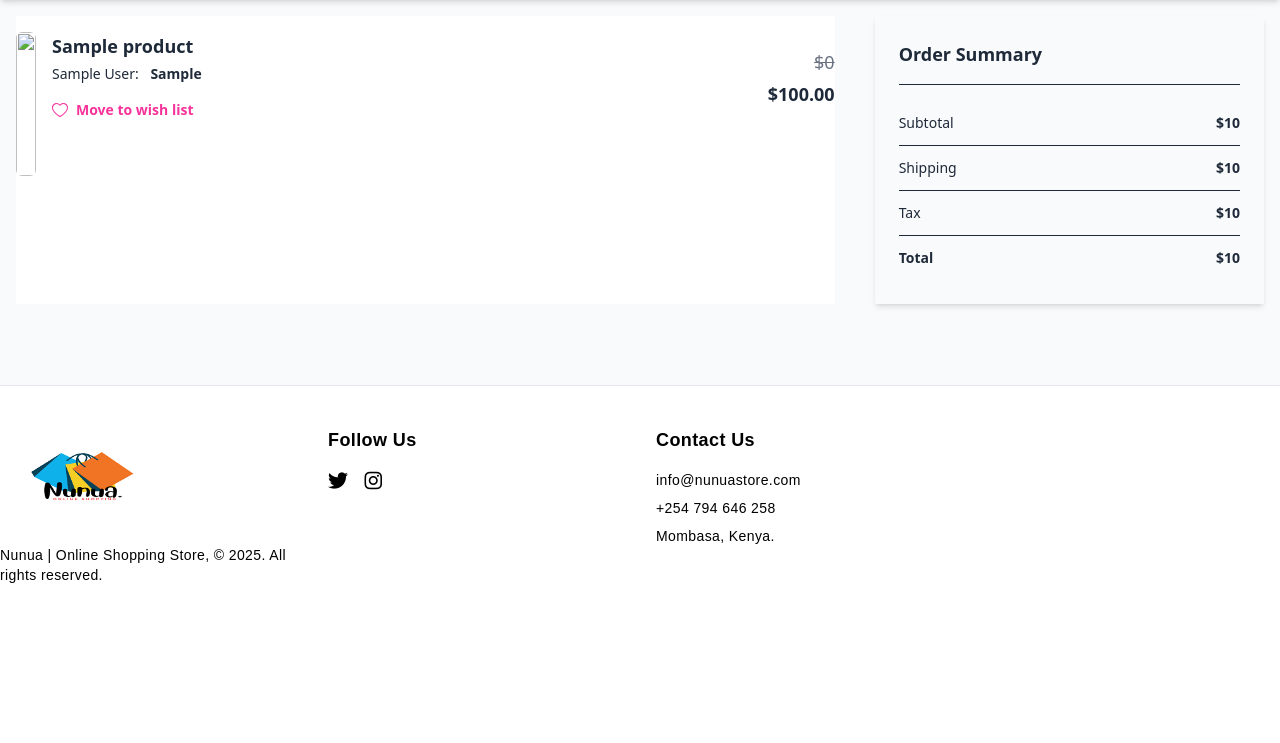
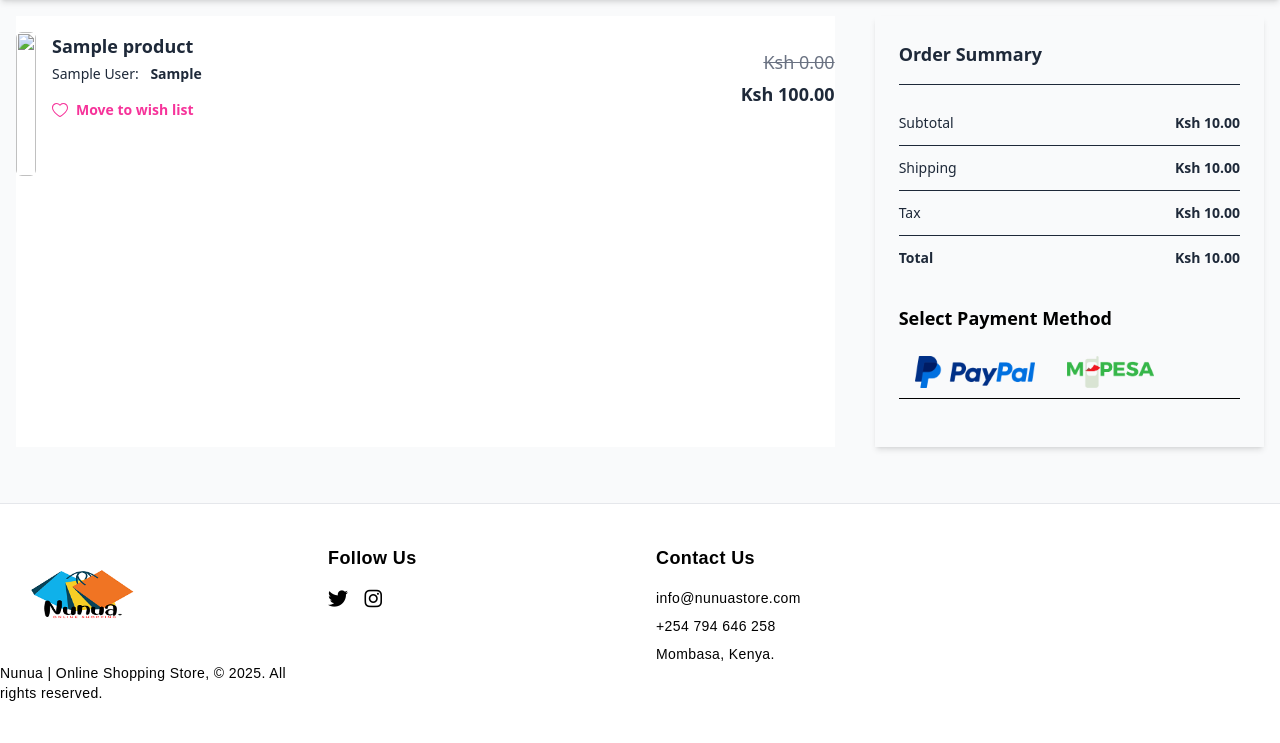
Before and after one commit to BarnabuTech/nunua-store, a Django app: template templates/orders/payments.html in a window 1280 px wide. Shown: the part 175-918 px from the top of the page. Before the commit the page ends 758 px from the top, so only its background shows below. Run offline with Django 5.2, Linux system fonts and the light colour scheme; tables that the repository leaves empty hold one stand-in row (values such as "Sample post"); the template is opened without the code that fills it: values that come from a table or form of the project are taken from there, most other values are stand-ins (such as "Sample title", 1, 10 or a date in 2020); style sheets or scripts are compiled from the project's sources; some libraries are stand-ins or nearby versions.

Commit message:
feat: The Mpesa and PayPal integration mode

```diff
--- a/templates/orders/order_complete.html
+++ b/templates/orders/order_complete.html
@@ -1,4 +1,4 @@
-{% extends 'base.html' %} {% load static %}
+{% extends 'base.html' %} {% load static %} {% load humanize %}
 {% block title %} Pyament Successful
 {% endblock title %} {% block content %}
 
@@ -73,7 +73,7 @@
           <tr class="flex">
             <td class="flex-1 py-1">{{item.product.product_name}}</td>
             <td class="min-w-[44px]">{{item.quantity}}</td>
-            <td class="min-w-[44px]">${{item.product_price}}</td>
+            <td class="min-w-[44px]">Ksh {{ item.product_price|floatformat:2|intcomma }}</td>
           </tr>
           {% endfor %}
         </tbody>
--- a/templates/orders/payments.html
+++ b/templates/orders/payments.html
@@ -1,4 +1,5 @@
 {% extends 'base.html' %}
+{% load humanize %}
 
 {% block title %}
 Payment
@@ -60,10 +61,10 @@ Payment
             <div class="mt-4">
               <h4 class="mb-1 text-lg font-bold text-gray-500">
                 <strike
-                  class="font-medium">${{cart_item.total_discount}}</strike>
+                  class="font-medium">Ksh {{ cart_item.total_discount|floatformat:2|intcomma }}</strike>
               </h4>
               <h4 class="text-lg font-bold text-gray-800">
-                ${{cart_item.sub_total}} </h4>
+                Ksh {{ cart_item.sub_total|floatformat:2|intcomma }} </h4>
             </div>
           </div>
         </div>
@@ -80,19 +81,56 @@ Payment
 
       <ul class="mt-4 divide-y text-gray-800">
         <li class="flex flex-wrap gap-4 py-3 text-sm">
-          Subtotal <span class="ml-auto font-bold">${{total}} </span>
+          Subtotal <span class="ml-auto font-bold">Ksh {{ total|floatformat:2|intcomma }} </span>
         </li>
         <li class="flex flex-wrap gap-4 py-3 text-sm">
-          Shipping <span class="ml-auto font-bold">${{shipping_fee}}</span>
+          Shipping <span class="ml-auto font-bold">Ksh {{ shipping_fee|floatformat:2|intcomma }}</span>
         </li>
         <li class="flex flex-wrap gap-4 py-3 text-sm">
-          Tax <span class="ml-auto font-bold">${{tax}} </span>
+          Tax <span class="ml-auto font-bold">Ksh {{ tax|floatformat:2|intcomma }} </span>
         </li>
         <li class="flex flex-wrap gap-4 py-3 text-sm font-bold">
-          Total <span class="ml-auto">${{grand_total}}</span>
+          Total <span class="ml-auto">Ksh {{ grand_total|floatformat:2|intcomma }}</span>
         </li>
       </ul>
-      <div id="paypal-button-container"></div>
+
+      <!-- Payment Methods -->
+      <div class="mt-6">
+        <h4 class="mb-4 text-lg font-semibold">Select Payment Method</h4>
+
+        <!-- Payment Method Tabs -->
+        <div class="mb-6">
+          <div class="flex border-b">
+            <button onclick="selectPaymentMethod('paypal')" id="paypal-tab" class="px-4 py-2 border-b-2 border-transparent hover:border-gray-300">
+              <img src="/static/images/pay/paypal.webp" alt="PayPal" class="h-8">
+            </button>
+            <button onclick="selectPaymentMethod('mpesa')" id="mpesa-tab" class="px-4 py-2 border-b-2 border-transparent hover:border-gray-300">
+              <img src="/static/images/pay/m-pesa.png" alt="M-Pesa" class="h-8">
+            </button>
+          </div>
+        </div>
+
+        <!-- PayPal Button Container -->
+        <div id="paypal-container" class="payment-method-container">
+          <div id="paypal-button-container"></div>
+        </div>
+
+        <!-- M-Pesa Form Container -->
+        <div id="mpesa-container" class="payment-method-container hidden">
+          <form id="mpesa-form" class="space-y-4">
+            <div>
+              <label for="phone" class="block text-sm font-medium text-gray-700">M-Pesa Phone Number</label>
+              <input type="tel" id="phone" name="phone" placeholder="e.g., 254712345678"
+                     class="mt-1 block w-full rounded-md border-gray-300 shadow-sm focus:border-indigo-500 focus:ring-indigo-500 sm:text-sm"
+                     pattern="^(?:254|\+254|0)?(7\d{8})$" required>
+              <p class="mt-1 text-xs text-gray-500">Format: 254XXXXXXXXX</p>
+            </div>
+            <button type="submit" class="w-full bg-green-500 text-white py-2 px-4 rounded-md hover:bg-green-600 focus:outline-none focus:ring-2 focus:ring-green-500 focus:ring-offset-2">
+              Pay with M-Pesa
+            </button>
+          </form>
+        </div>
+      </div>
     </div>
     {% else %}
     <div class="flex items-center justify-center h-96">
@@ -103,9 +141,10 @@ Payment
 </div>
 
 <!-- Include the PayPal JavaScript SDK -->
-<script
-  src="https://www.paypal.com/sdk/js?client-id={{ paypal_client_id }}&currency=USD"></script>
+<script src="https://www.paypal.com/sdk/js?client-id={{ paypal_client_id }}&currency=USD"></script>
+
 <script>
+  // Common functions
   function getCookie(name) {
     let cookieValue = null;
     if (document.cookie && document.cookie !== "") {
@@ -124,10 +163,27 @@ Payment
   var total = '{{grand_total}}';
   var url = '{% url "payments" %}';
   var csrftoken = getCookie("csrftoken");
-  var orderID = '{{order.order_number}}'
-  var payment_method = 'PayPal'
-  var redirect_url = '{% url "order_success" %}'
+  var orderID = '{{order.order_number}}';
+  var redirect_url = '{% url "order_success" %}';
 
+  // Payment method selection
+  function selectPaymentMethod(method) {
+    // Hide all containers
+    document.querySelectorAll('.payment-method-container').forEach(container => {
+      container.classList.add('hidden');
+    });
+
+    // Show selected container
+    document.getElementById(`${method}-container`).classList.remove('hidden');
+
+    // Update tab styling
+    document.querySelectorAll('[id$="-tab"]').forEach(tab => {
+      tab.classList.remove('border-indigo-500');
+    });
+    document.getElementById(`${method}-tab`).classList.add('border-indigo-500');
+  }
+
+  // Initialize PayPal
   paypal.Buttons({
     style: {
       color: 'gold',
@@ -154,7 +210,7 @@ Payment
           body: JSON.stringify({
             orderID: orderID,
             transID: details.id,
-            payment_method: payment_method,
+            payment_method: 'PayPal',
             status: details.status,
           }),
         })
@@ -165,5 +221,83 @@ Payment
       });
     }
   }).render('#paypal-button-container');
+
+  // M-Pesa Payment Handling
+  document.getElementById('mpesa-form').addEventListener('submit', function(e) {
+    e.preventDefault();
+
+    const phoneNumber = document.getElementById('phone').value;
+    const mpesaButton = e.target.querySelector('button[type="submit"]');
+
+    // Disable button and show loading state
+    mpesaButton.disabled = true;
+    mpesaButton.innerHTML = 'Processing...';
+
+    // Initiate M-Pesa payment
+    fetch('{% url "initiate_mpesa" %}', {
+      method: 'POST',
+      headers: {
+        'Content-Type': 'application/json',
+        'X-CSRFToken': csrftoken,
+      },
+      body: JSON.stringify({
+        orderID: orderID,
+        phoneNumber: phoneNumber,
+      })
+    })
+    .then(response => response.json())
+    .then(data => {
+      if (data.status === 'success') {
+        // Show message to check phone
+        mpesaButton.innerHTML = 'Check your phone for the STK push';
+
+        // Start polling for payment status
+        checkPaymentStatus(data.checkoutRequestID);
+      } else {
+        throw new Error(data.message);
+      }
+    })
+    .catch(error => {
+      mpesaButton.disabled = false;
+      mpesaButton.innerHTML = 'Pay with M-Pesa';
+      alert('Payment failed: ' + error.message);
+    });
+  });
+
+  function checkPaymentStatus(checkoutRequestID) {
+    const pollInterval = setInterval(() => {
+      fetch('{% url "verify_mpesa" %}', {
+        method: 'POST',
+        headers: {
+          'Content-Type': 'application/json',
+          'X-CSRFToken': csrftoken,
+        },
+        body: JSON.stringify({
+          checkoutRequestID: checkoutRequestID
+        })
+      })
+      .then(response => response.json())
+      .then(data => {
+        if (data.ResultCode === 0) {
+          clearInterval(pollInterval);
+          window.location.href = redirect_url + '?order_number=' + orderID + '&payment_id=' + checkoutRequestID;
+        } else if (data.ResultCode === 1032) {
+          // Transaction cancelled by user
+          clearInterval(pollInterval);
+          throw new Error('Payment cancelled by user');
+        }
+      })
+      .catch(error => {
+        clearInterval(pollInterval);
+        const mpesaButton = document.querySelector('#mpesa-form button[type="submit"]');
+        mpesaButton.disabled = false;
+        mpesaButton.innerHTML = 'Pay with M-Pesa';
+        alert('Payment failed: ' + error.message);
+      });
+    }, 5000); // Poll every 5 seconds
+  }
+
+  // Show PayPal by default
+  selectPaymentMethod('paypal');
 </script>
 {% endblock content %}
```
